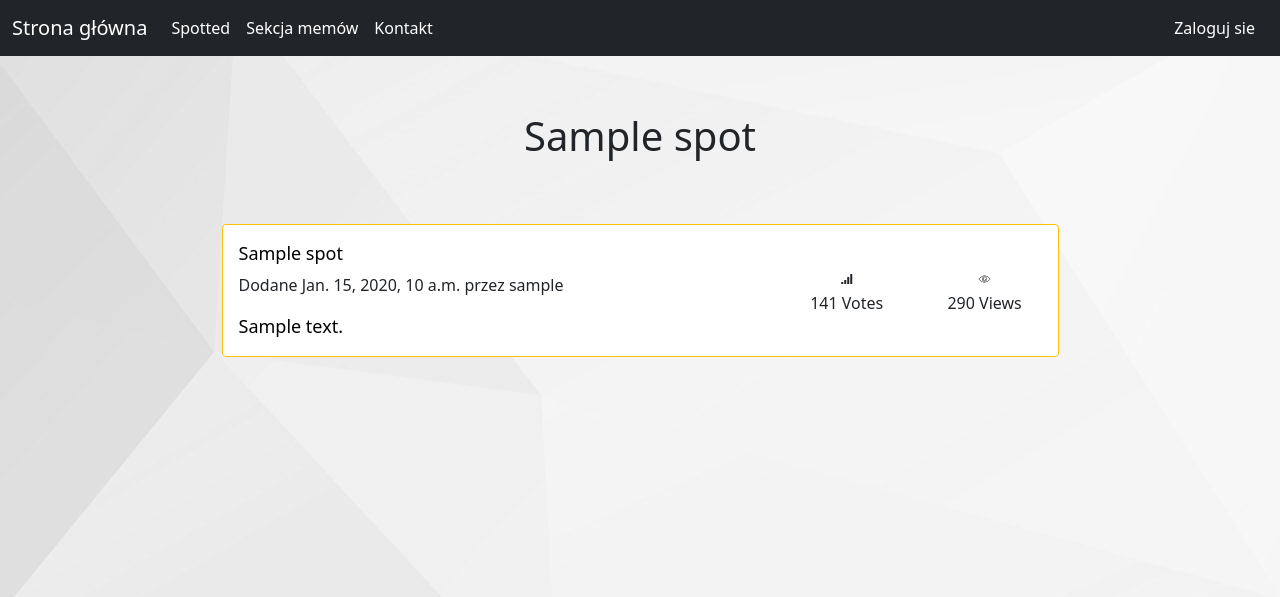
After one commit to wozniakos10/Django_community_website, a Django app: page /spotted/1 in a window 1280 px wide. The commit adds this page. Shown: the top 597 px of the page. Run offline with Django 4.2, Linux system fonts and the light colour scheme; tables that the repository leaves empty hold one stand-in row (values such as "Sample post").

Commit message:
adding single page for every spot

```diff
--- /dev/null
+++ b/ms_web/msagh_website/templates/msagh_website/one_spot.html
@@ -0,0 +1,60 @@
+{% extends "base.html"%}
+
+{%block content%}
+<style>
+  .cosik {
+    position: relative;
+      allign : left;
+      top : 47px;
+
+
+}
+</style>
+
+  <h1>
+    <br/>
+  </h1>
+  <h1 class="mb-3" align="center"> {{ single_spot.title }}
+
+  <div class="cosik">
+<!--  <button type="button" class="btn btn-dark">Dodaj nowy spot</button>-->
+</div>
+</h1>
+
+
+
+
+<link href="https://code.ionicframework.com/ionicons/2.0.1/css/ionicons.min.css" rel="stylesheet">
+<div class="container"  bgcolor=”#802003" align="center" >
+      <div>
+
+        <div class="col-lg-9 mb-3" >
+          <div class="row text-left mb-5">
+            <div class="col-lg-6 mb-3 mb-sm-0">
+            </div>
+          </div>
+
+
+
+    <div class="card row-hover pos-relative py-3 px-3 mb-3 border-warning border-top-3 border-right-3 border-bottom-3 rounded-10 width-4" align="left" border-="red" >
+            <div class="row align-items-center">
+              <div class="col-md-8 mb-3 mb-sm-0">
+                <h5>
+                  <div>
+                    <h8>{{ single_spot.title }}</h8>
+                  </div>
+                </h5>
+                <p class="text-sm"><span class="op-6">Dodane</span> {{ single_spot.pub_date }}</a> przez {{ single_spot.user }}</a></p>
+                <h8>{{ single_spot.content }}</h8>
+
+              </div>
+              <div class="col-md-4 op-7">
+                <div class="row text-center op-7">
+                  <div class="col px-1"> <i class="ion-connection-bars icon-1x"></i> <span class="d-block text-sm">141 Votes</span> </div>
+
+                  <div class="col px-1"> <i class="ion-ios-eye-outline icon-1x"></i> <span class="d-block text-sm">290 Views</span> </div>
+                </div>
+              </div>
+            </div>
+          </div>
+{%endblock content%}
--- a/ms_web/msagh_website/templates/msagh_website/spotted.html
+++ b/ms_web/msagh_website/templates/msagh_website/spotted.html
@@ -41,7 +41,7 @@
               <div class="col-md-8 mb-3 mb-sm-0">
                 <h5>
                   <div>
-                    <h8>{{ post.title }}</h8>
+                   <a href="{% url 'msagh_website:one_spot' post.pk %}">{{ post.title }}</a>
                   </div>
                 </h5>
                 <p class="text-sm"><span class="op-6">Dodane</span> {{ post.pub_date }}</a> przez {{ post.user }}</a></p>
--- a/ms_web/msagh_website/urls.py
+++ b/ms_web/msagh_website/urls.py
@@ -6,6 +6,7 @@ app_name = "msagh_website"
 
 urlpatterns = [
     path('',views.base,name='base'),
+    path('spotted/<int:pk>', views.one_spot, name="one_spot"),
     path('spotted/', views.spotted, name='spotted'),
     path('new_spot', views.new_spot, name="new_spot"),
     path('memes/', views.memes, name="memes"),
--- a/ms_web/msagh_website/views.py
+++ b/ms_web/msagh_website/views.py
@@ -1,7 +1,7 @@
 from django.shortcuts import render, redirect, reverse
 from django.contrib.auth.decorators import login_required
-from .forms import SpotForm,MemeForm
-from .models import Spot,Meme
+from .forms import SpotForm, MemeForm
+from .models import Spot, Meme
 from django.core.paginator import Paginator
 from django.core.mail import send_mail, BadHeaderError
 from django.http import HttpResponse
@@ -12,7 +12,7 @@ from django.db.models.query_utils import Q
 from django.utils.http import urlsafe_base64_encode
 from django.contrib.auth.tokens import default_token_generator
 from django.utils.encoding import force_bytes
-from django.contrib import messages #import messages
+from django.contrib import messages  # import messages
 from ms_web.settings import EMAIL_FROM_ADDRESS
 
 
@@ -55,12 +55,13 @@ def new_spot(request):
             obj.user = request.user
             obj.save()
             form = SpotForm()
-            return render(request,'msagh_website/success_post_spot.html')
+            return render(request, 'msagh_website/success_post_spot.html')
 
         # if a GET (or any other method) we'll create a blank form
     else:
         form = SpotForm()
     return render(request, 'msagh_website/new_spot.html', context={'form': form})
+
 
 def memes(request):
     # look only for approved posts and order them by publication date
@@ -76,18 +77,19 @@ def memes(request):
     return render(request, 'msagh_website/memes.html', {'memes': memes,
                                                         "last_page": last_page})
 
+
 @login_required(login_url='/login')
 def new_meme(request):
     if request.method == 'POST':
         # create a form instance and populate it with data from the request:
-        form = MemeForm(request.POST,request.FILES)
+        form = MemeForm(request.POST, request.FILES)
         # check whether it's valid:
         if form.is_valid():
             obj = form.save(commit=False)
             obj.user = request.user
             obj.save()
 
-            return render(request,'msagh_website/success_post_spot.html')
+            return render(request, 'msagh_website/success_post_spot.html')
 
         # if a GET (or any other method) we'll create a blank form
     else:
@@ -95,38 +97,49 @@ def new_meme(request):
     return render(request, 'msagh_website/new_meme.html', context={'form': form})
 
 
-
 def contact(request):
     return render(request, 'msagh_website/contact.html')
 
 
-
-
-
 def password_reset_request(request):
     if request.user.is_authenticated:
-        return redirect(reverse('msagh_website:base'))  #Prevent logged user to reset password by type in browser
+        return redirect(reverse('msagh_website:base'))  # Prevent logged user to reset password by type in browser
 
     if request.method == "POST":
         password_reset_form = PasswordResetForm(request.POST)
         if password_reset_form.is_valid():
-            data = password_reset_form.cleaned_data['email']        #Getting email from form
-            associated_users = User.objects.filter(Q(email=data,is_active = True))       #Checking if user with that email exists
+            data = password_reset_form.cleaned_data['email']  # Getting email from form
+            associated_users = User.objects.filter(
+                Q(email=data, is_active=True))  # Checking if user with that email exists
             if associated_users.exists():
                 try:
-                    #Trying send email with link to reset password by built function
-                    password_reset_form.save(domain_override='127.0.0.1:8000', subject_template_name='password/password_reset_email.txt',
-                                             html_email_template_name='password/password_reset_body.html',from_email=EMAIL_FROM_ADDRESS)
+                    # Trying send email with link to reset password by built function
+                    password_reset_form.save(domain_override='127.0.0.1:8000',
+                                             subject_template_name='password/password_reset_email.txt',
+                                             html_email_template_name='password/password_reset_body.html',
+                                             from_email=EMAIL_FROM_ADDRESS)
                     return render(request, 'msagh_website/success_reset_password_sent.html')
                 except:
-                    #Warning if something went wrong
-                    messages.warning(request,'Coś poszło nie tak... spróbuj jeszcze raz.')
+                    # Warning if something went wrong
+                    messages.warning(request, 'Coś poszło nie tak... spróbuj jeszcze raz.')
 
             else:
-                #Warning if user with that email do not exist
-                messages.warning(request, "Nie znaleźliśmy żadnego konta powiązanego z tym adresem Email, sprawdź swoje dane i spróbuj jeszcze raz."
-                                          " Jeśli jeszcze tego nie zrobiłeś, potwierdź swoje konto.")
+                # Warning if user with that email do not exist
+                messages.warning(request,
+                                 "Nie znaleźliśmy żadnego konta powiązanego z tym adresem Email, sprawdź swoje dane i spróbuj jeszcze raz."
+                                 " Jeśli jeszcze tego nie zrobiłeś, potwierdź swoje konto.")
 
     password_reset_form = PasswordResetForm()
     return render(request=request, template_name="password/password_reset.html",
                   context={"password_reset_form": password_reset_form})
+
+
+def one_spot(request, pk):
+    try:
+        single_spot = Spot.objects.all().filter(admin_aproved=True).order_by('pub_date').get(pk=pk)
+    except Spot.DoesNotExist:
+        return redirect(reverse('msagh_website:spotted'))
+    ctx = {
+        'single_spot': single_spot
+    }
+    return render(request, 'msagh_website/one_spot.html', context=ctx)  # Write a new template to view your news.
```
